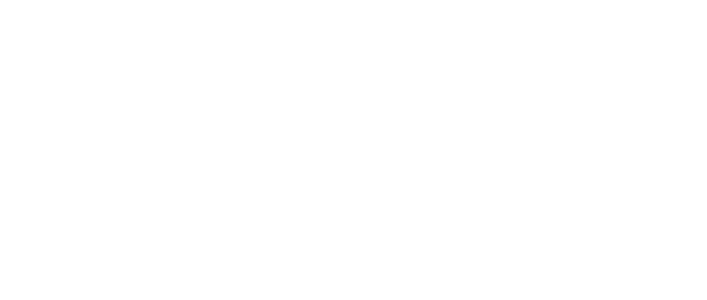
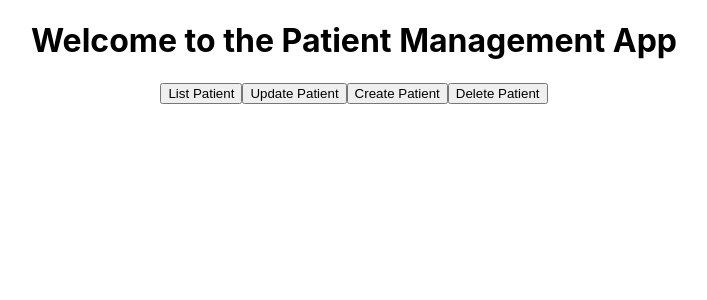
Before and after one commit to bhandd/FullstackFron, a React (Create React App) app: page / in a window 1280 px wide. Before the commit this address had no page. Shown: the top 300 px of the page, without its empty margins (286-993 px from the left). Built offline with nearby package versions, Linux system fonts and the light colour scheme.

Commit message:
Added Patient-components to frontend

```diff
--- a/src/App.js
+++ b/src/App.js
@@ -1,11 +1,11 @@
 import logo from './logo.svg';
 import './App.css';
-import EmployeeApp from "./components/EmployeeApp";
+import PatientApp from "./components/PatientApp";
 
 function App() {
   return (
     <div className="App">
-     <EmployeeApp />
+     <PatientApp />
     </div>
   );
 }
--- a/src/components/EmployeeApp.js
+++ /dev/null
@@ -1,17 +0,0 @@
-
-import UpdateEmployeeApp from "./UpdateEmployee";
-import {BrowserRouter, Route, Routes} from "react-router-dom";
-import ListEmployeesApp from "./ListEmployees";
-
-export default function EmployeeApp(){
-    return (
-        <div className="EmployeeApp">
-            <BrowserRouter>
-                <Routes>
-                    <Route path="/employees" element={<ListEmployeesApp />}></Route>
-                    <Route path="/update" element={<UpdateEmployeeApp />}></Route>
-                </Routes>
-            </BrowserRouter>
-        </div>
-    )
-}
--- a/src/components/ListEmployees.js
+++ b/src/components/ListPatients.js
@@ -1,18 +1,16 @@
 import axios from "axios";
 import {useEffect, useState} from "react";
 
-export default function ListEmployees(){
-    const [employees, setEmployee] = useState([])
+export default function ListPatients(){
+    const [patients, setPatient] = useState([])
 
     useEffect(
-        () => getEmployees(), []
+        () => ListPatients(), []
     )
 
-
-
-    function getEmployees() {
-        console.log('Fetching Employeesssss')
-        axios.get('http://localhost:8080/employees')
+    function getPatients() {
+        console.log('Fetching Patients')
+        axios.get('http://localhost:8080/patients')
             .then((response) => onSuccess(response))
             .catch((response) => onError(response))
             .finally(() => console.log('Finally done'))
@@ -20,7 +18,7 @@
 
     function onSuccess(response) {
         console.log(response);
-        setEmployee(response.data);
+        setPatient(response.data);
     }
 
     function onError(response) {
@@ -28,8 +26,8 @@
     }
 
     return (
-        <div className="EmployeeApp">
-            <h1>Employees List</h1>
+        <div className="PatientApp">
+            <h1>Patient List</h1>
             <div>
                 <table>
                     <thead>
@@ -40,13 +38,13 @@
                     </thead>
                     <tbody>
                     {
-                        employees.map(
-                            employee => (
+                        patients.map(
+                            patient => (
 
-                                    <tr key={employee.id}>
+                                    <tr key={patient.id}>
 
-                                    <td>{employee.id}</td>
-                                    <td>{employee.name}</td>
+                                    <td>{patient.id}</td>
+                                    <td>{patient.name}</td>
                                 </tr>
                             )
                         )
@@ -56,7 +54,7 @@
 
                 </table>
             </div>
-            <button className="btn btn-success" onClick={getEmployees}>Get Employees</button>
+            <button className="btn btn-success" onClick={getPatients}>Get Patients</button>
 
         </div>
     )
--- /dev/null
+++ b/src/components/MainPage.js
@@ -0,0 +1,24 @@
+import React from 'react';
+import { Link } from 'react-router-dom';
+
+export default function MainPage() {
+    return (
+        <div>
+            <h1>Welcome to the Patient Management App</h1>
+            <nav>
+                <Link to="/listPatients">
+                    <button>List Patient</button>
+                </Link>
+                <Link to="/updatePatient">
+                    <button>Update Patient</button>
+                </Link>
+                <Link to="/createPatient">
+                    <button>Create Patient</button>
+                </Link>
+                <Link to="/deletePatient">
+                    <button>Delete Patient</button>
+                </Link>
+            </nav>
+        </div>
+    );
+}
--- /dev/null
+++ b/src/components/PatientApp.js
@@ -0,0 +1,20 @@
+import {BrowserRouter, Route, Routes} from "react-router-dom";
+
+import MainPage from "./MainPage";
+import ListPatientsApp from "./ListPatients";
+import UpdatePatientApp from "./UpdatePatient";
+
+export default function PatientApp(){
+    return (
+        <div className="PatientApp">
+            <BrowserRouter>
+                <Routes>
+                    <Route path="/" element={<MainPage />} />
+
+                    <Route path="/patients" element={<ListPatientsApp />}></Route>
+                    <Route path="/update" element={<UpdatePatientApp />}></Route>
+                </Routes>
+            </BrowserRouter>
+        </div>
+    )
+}
--- a/src/components/UpdateEmployee.js
+++ /dev/null
@@ -1,7 +0,0 @@
-export default function UpdateEmployeeApp(){
-    return(
-        <div className="UpdateEmployeeApp">
-            Update Employee
-        </div>
-    )
-}
--- /dev/null
+++ b/src/components/UpdatePatient.js
@@ -0,0 +1,7 @@
+export default function UpdatePatientApp(){
+    return(
+        <div className="UpdatePatientApp">
+            Update Patient
+        </div>
+    )
+}
```
